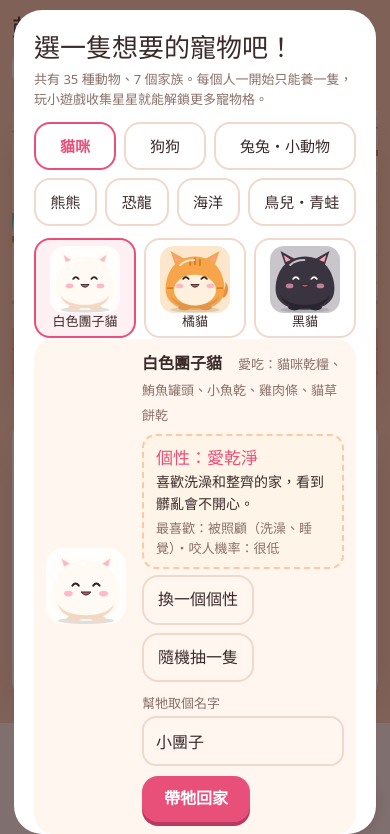
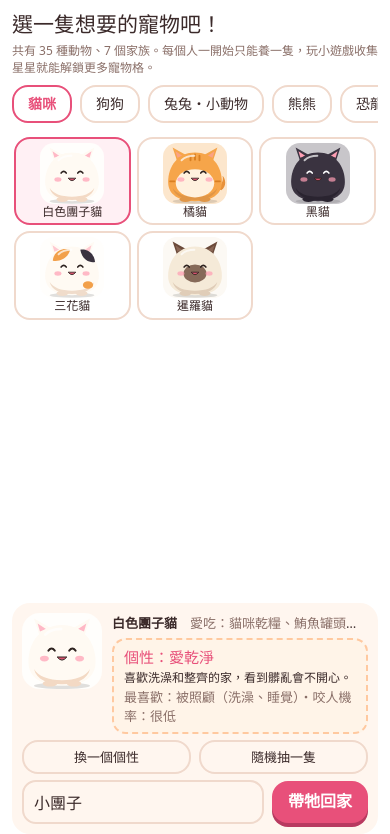
Before and after one commit to thisislucia7-ui/ggggg, a plain HTML site: page index.html in a window 390 px wide. Both pictures are taken after a click on the button "開始選寵物". Shown: the top 834 px of the page. Drawn offline with Linux system fonts and the light colour scheme; a web font is replaced by a local one.

Commit message:
選寵物視窗改成適合直式手機：全螢幕、家族分頁一排滑動、動物三欄、確認按鈕固定在下方
Co-Authored-By: Claude Opus 5.5 <noreply@anthropic.com>
Claude-Session: https://claude.ai/code/session_01PUDYvYo1DaF9FPFyWvvBxu

```diff
--- a/index.html
+++ b/index.html
@@ -556,6 +556,39 @@ body[data-view]:not([data-view=home]) .viewtitle{display:flex}
 @keyframes pkL{40%{transform:translateX(40%) rotate(8deg)}}@keyframes pkR{40%{transform:translateX(-40%) rotate(-8deg)}}
 .pkside.ouch svg{animation:shk .12s linear 5}
 
+
+/* ===== 選寵物視窗：直式手機版 ===== */
+.pill:empty{display:none}
+.pick{grid-template-columns:120px minmax(0,1fr);align-items:start}
+.pick>svg{grid-row:span 3}
+.pick .pinfo p{margin:0 0 4px}
+.pick .pbtns button{flex:1 1 auto;min-height:38px;padding:4px 12px;font-size:14px}
+.pick .pname2 .inrow{align-items:center}.pick .pname2 input{flex:1 1 120px}
+@media(max-width:760px){
+ #ovAdopt{padding:0;align-items:stretch}
+ #adoptForm{width:100%;max-height:none;height:100vh;height:100dvh;border-radius:0;padding:calc(12px + env(safe-area-inset-top)) 12px calc(10px + env(safe-area-inset-bottom));display:flex;flex-direction:column;gap:6px;overflow:hidden}
+ #adoptForm h2{font-size:21px;margin:0;line-height:1.2}
+ #adSub{font-size:12px;line-height:1.4}
+ #famTabs{flex-wrap:nowrap;overflow-x:auto;margin-top:2px!important;padding-bottom:4px;flex:none;scrollbar-width:none}
+ #famTabs::-webkit-scrollbar{display:none}
+ #famTabs button{flex:0 0 auto;min-height:38px;padding:4px 14px;font-size:14px}
+ #spGrid{flex:1 1 auto;min-height:120px;overflow-y:auto;grid-template-columns:repeat(3,minmax(0,1fr));margin:2px 0;align-content:start;gap:6px;padding:2px}
+ #spGrid button{font-size:12px;padding:4px 2px}
+ #spGrid svg{max-width:64px}
+ .pick{position:static;flex:none;grid-template-columns:72px minmax(0,1fr);gap:6px 10px;padding:10px;border-radius:18px}
+ .pick>svg{width:72px;grid-row:auto}
+ .pick .pbtns,.pick .pname2{grid-column:1/-1}
+ #adInfo{font-size:13px;white-space:nowrap;overflow:hidden;text-overflow:ellipsis}
+ .perscard{margin:0;padding:6px 10px;font-size:12px;line-height:1.45}
+ .perscard b{font-size:15px}
+ .pick .pbtns button{min-height:34px;font-size:13px}
+ .pick .pname2 label{display:none}
+ .pick .pname2 input{padding:9px 10px}
+ .pick .pname2 .save{padding:8px 16px;min-height:42px}
+ .pick .pname2 .ghost{min-height:42px;padding:8px 12px}
+}
+@media(max-width:760px) and (max-height:620px){#adSub{display:none}.perscard span:last-child{display:none}}
+
 @media(max-width:760px){.home,.diary{grid-template-columns:minmax(0,1fr)}.stage{min-height:330px}.gcards{grid-template-columns:minmax(0,1fr)}.gcard .art{height:96px}}
 @media(max-width:520px){.slots{grid-template-columns:repeat(3,minmax(0,1fr))}.pick{grid-template-columns:80px minmax(0,1fr)}.pick svg{width:80px}.foods button{font-size:11px}}
 @media(prefers-reduced-motion:reduce){*{animation-duration:.01s!important;animation-iteration-count:1!important;transition:none!important}}
@@ -664,13 +697,10 @@ body[data-view]:not([data-view=home]) .viewtitle{display:flex}
  <div class="spgrid" id="spGrid"></div>
  <div class="pick">
   <svg id="adPrev" viewBox="0 0 200 190" aria-hidden="true"></svg>
-  <div><p id="adInfo"></p>
-   <div class="perscard" id="adPersBox"></div>
-   <div class="inrow" style="margin-bottom:8px"><button type="button" class="ghost" id="adReroll">換一個個性</button><button type="button" class="ghost" id="adRandom">隨機抽一隻</button></div>
-   <label class="small" for="adName">幫牠取個名字</label>
-   <input id="adName" maxlength="10">
-   <div class="row"><button type="button" class="ghost" id="adCancel">取消</button><button class="save" type="submit">帶牠回家</button></div>
-  </div>
+  <div class="pinfo"><p id="adInfo"></p><div class="perscard" id="adPersBox"></div></div>
+  <div class="inrow pbtns"><button type="button" class="ghost" id="adReroll">換一個個性</button><button type="button" class="ghost" id="adRandom">隨機抽一隻</button></div>
+  <div class="pname2"><label class="small" for="adName">幫牠取個名字</label>
+   <div class="inrow"><input id="adName" maxlength="10"><button type="button" class="ghost" id="adCancel">取消</button><button class="save" type="submit">帶牠回家</button></div></div>
  </div>
 </form></div>
 
```
